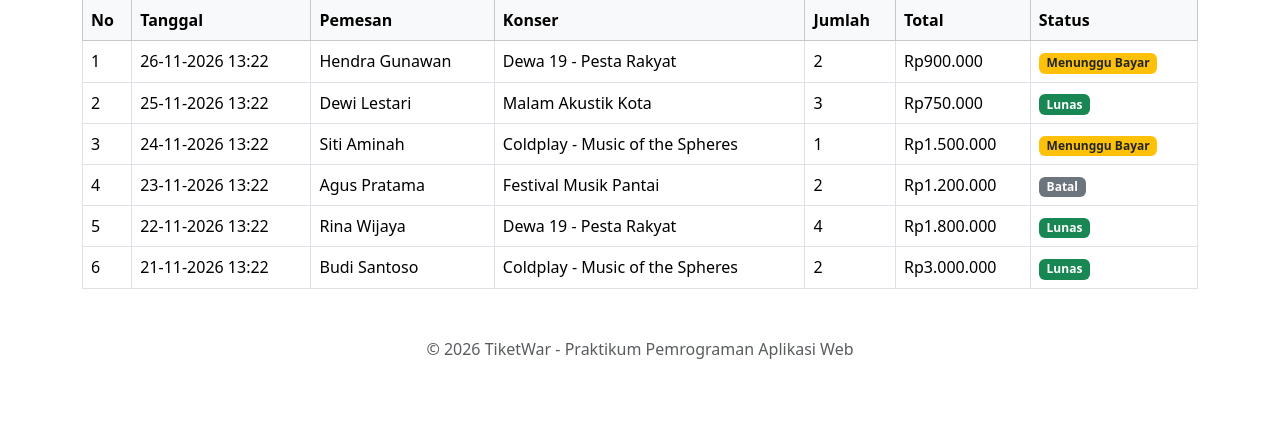
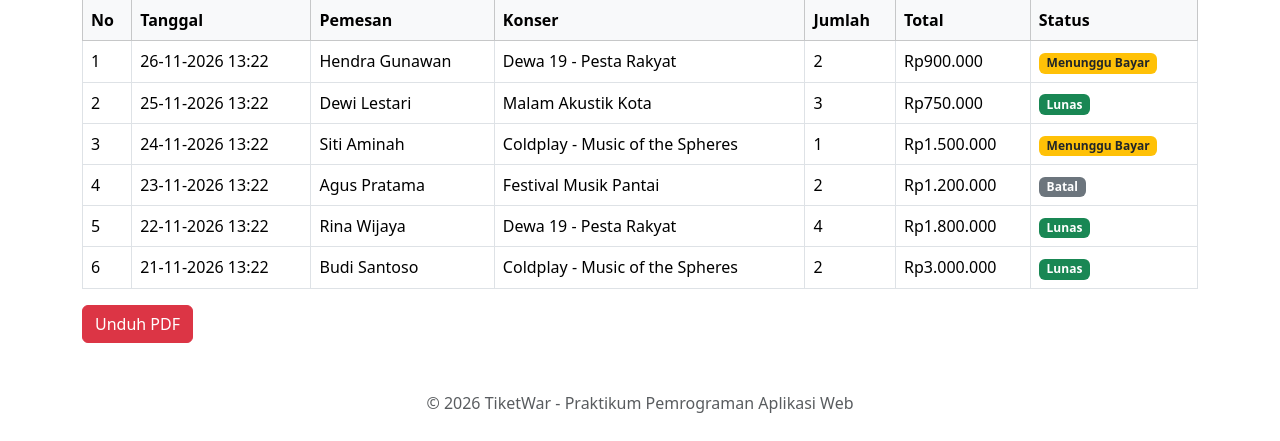
Before and after one commit to aleale-23/-GD6_2962, a Laravel app: page /laporan in a window 1280 px wide. Shown: the part 359-800 px from the top of the page. Run offline with Laravel 12, Linux system fonts and the light colour scheme; data comes from the database, SQL or seed files in the repository.

Commit message:
Tambah ekspor laporan PDF

```diff
--- a/tiketwar/app/Http/Controllers/LaporanController.php
+++ b/tiketwar/app/Http/Controllers/LaporanController.php
@@ -3,13 +3,26 @@
 namespace App\Http\Controllers;
 
 use App\Models\Pesanan;
+use Barryvdh\DomPDF\Facade\Pdf;
 use Illuminate\Database\Eloquent\Builder;
 use Illuminate\Http\Request;
 use Illuminate\Support\Facades\DB;
 use Illuminate\View\View;
 
+
 class LaporanController extends Controller
 {
+    public function pdf(Request $request)
+    {
+        $daftarPesanan = $this->pesananTerfilter($request)->latest()->get();
+        $pendapatan = $daftarPesanan->where('status', Pesanan::LUNAS)->sum('total');
+
+        $pdf = Pdf::loadView('laporan-pdf', compact('daftarPesanan', 'pendapatan'))
+            ->setPaper('a4', 'portrait');
+
+        return $pdf->download('laporan-pesanan.pdf');
+    }
+
     public function index(Request $request): View
     {
         $daftarPesanan = $this->pesananTerfilter($request)->latest()->get();
--- a/tiketwar/resources/views/laporan.blade.php
+++ b/tiketwar/resources/views/laporan.blade.php
@@ -102,4 +102,8 @@
         @endforelse
     </tbody>
 </table>
+
+<a href="{{ route('laporan.pdf', request()->query()) }}"
+   class="btn btn-danger">Unduh PDF</a>
+
 @endsection
--- a/tiketwar/routes/web.php
+++ b/tiketwar/routes/web.php
@@ -8,6 +8,9 @@ use App\Http\Controllers\LaporanController;
 // Transaksi dan Laporan: laporan
 Route::get('/laporan', [LaporanController::class, 'index'])
     ->name('laporan.index');
+
+Route::get('/laporan/pdf', [LaporanController::class, 'pdf'])
+    ->name('laporan.pdf');
 
 Route::get('/', function () {
     return view('home');
@@ -41,3 +44,6 @@ Route::view('/kontak', 'kontak')->name('kontak');
 Route::get('/ping', function(){
     return ['status' => 'ok', 'aplikasi' => 'TiketWar'];
 });
+
+Route::get('/pesanan', [PesananController::class, 'index'])
+    ->name('pesanan.index');
```
